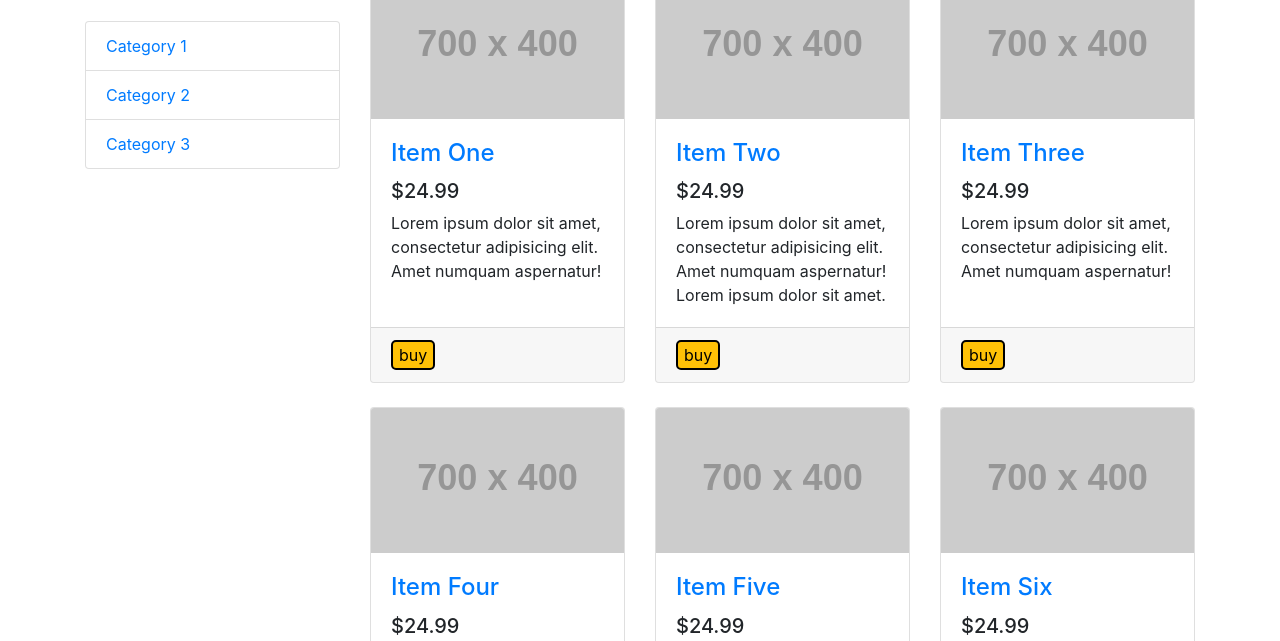
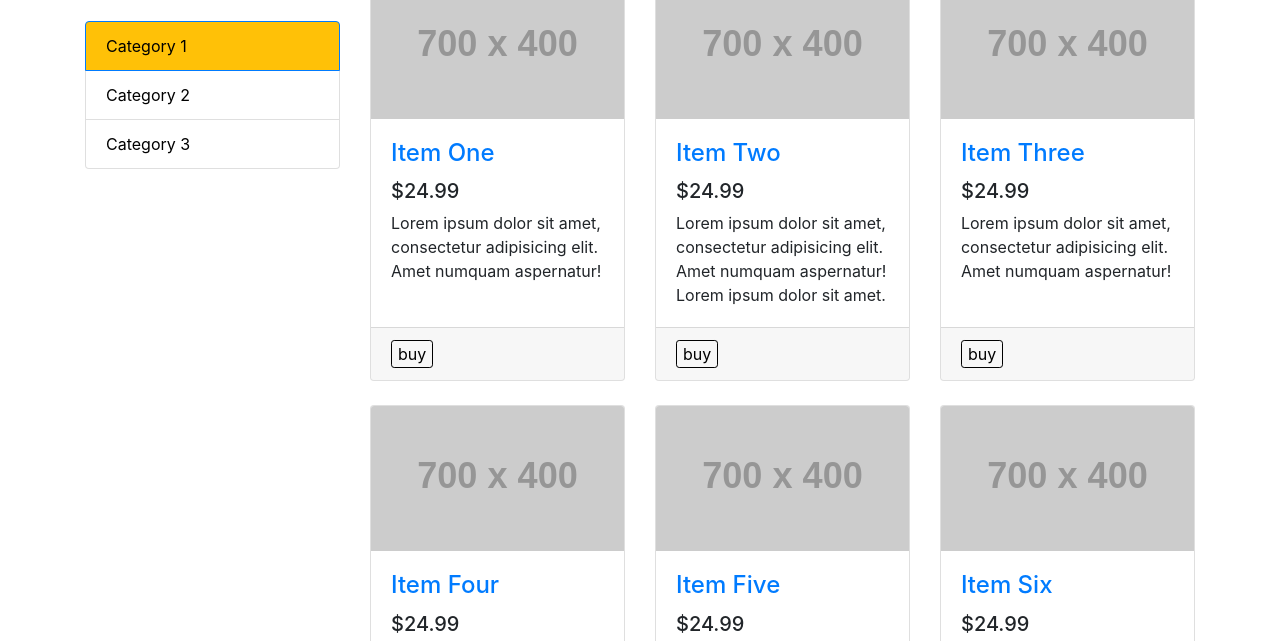
Before and after one commit to fame4458/Allofbad, a website: page pages/shop.html in a window 1280 px wide. Shown: the part 131-772 px from the top of the page. Drawn offline with Linux system fonts and the light colour scheme; placeholder pictures from the web are drawn by us; files whose address does not match are found by name.

Commit message:
[UPDATE] button

```diff
--- a/css/shop-homepage.css
+++ b/css/shop-homepage.css
@@ -15,8 +15,14 @@ body {
 }
 
 button{
-  background-color:#ffc107!important;
+  background-color: transparent;
   color: #000;
-  border: 2px solid #000;
-  border-radius: 5px;
+  border: .05em solid #000;
+  border-radius: .2em;
+  cursor: pointer;
 }
+
+button:hover{
+  background-color:#ffc107;
+  color: #000;
+}
--- a/pages/shop.html
+++ b/pages/shop.html
@@ -57,9 +57,9 @@
 
           <h1 class="my-4">Shop Name</h1>
           <div class="list-group">
-            <a href="#" class="list-group-item">Category 1</a>
-            <a href="./shop.2.html" class="list-group-item">Category 2</a>
-            <a href="./shop.3.html" class="list-group-item">Category 3</a>
+            <a href="#" class="list-group-item active bg-warning" style="color: #000;">Category 1</a>
+            <a href="./shop.2.html" class="list-group-item" style="color: #000;">Category 2</a>
+            <a href="./shop.3.html" class="list-group-item" style="color: #000;">Category 3</a>
           </div>
 
         </div>
```
Also changed, not shown: pages/shop.2.html (+3 -3 lines), pages/shop.3.html (+3 -3 lines).
